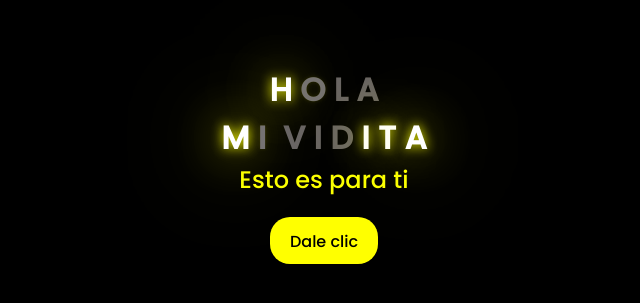
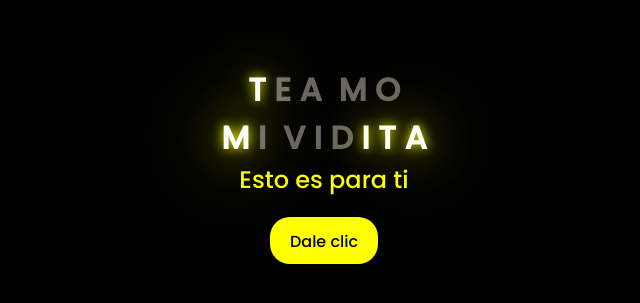
Before and after one commit to charliebrw/petite, a plain HTML site: page index.html in a window 1280 px wide. Shown: the part 243-546 px from the top of the page, without its empty margins (324-964 px from the left). Drawn offline with Linux system fonts and the light colour scheme.

Commit message:
Update index.html

```diff
--- a/index.html
+++ b/index.html
@@ -11,10 +11,11 @@
 <body>
     <div class="greetings">
 
-        <span>H</span>
+        <span>T</span>
+        <span>E</span>
+        <span>A</span>&nbsp
+        <span>M</span>
         <span>O</span>
-        <span>L</span>
-        <span>A</span>
     </div>
     <div class="greetings">
         <span>M</span>
```
